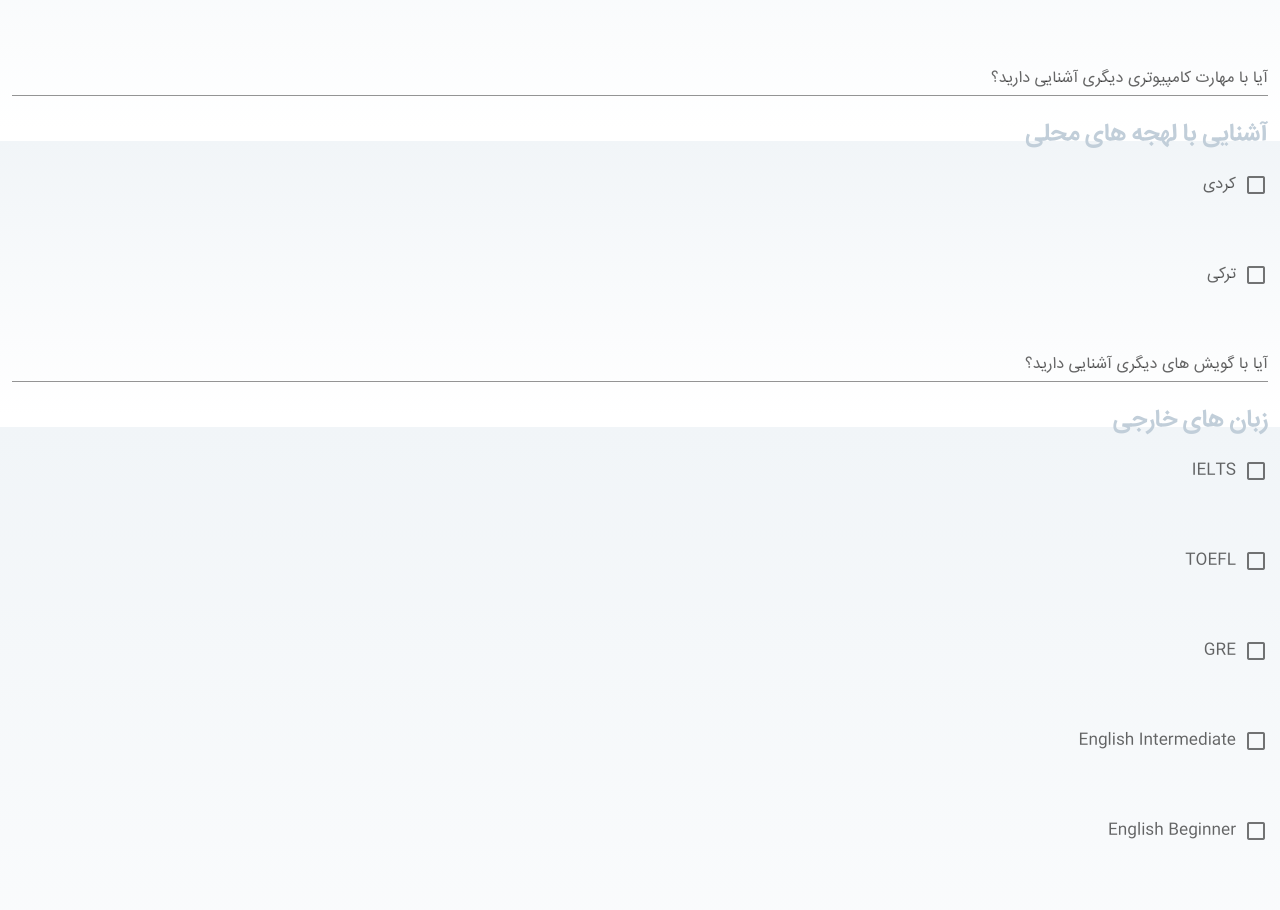
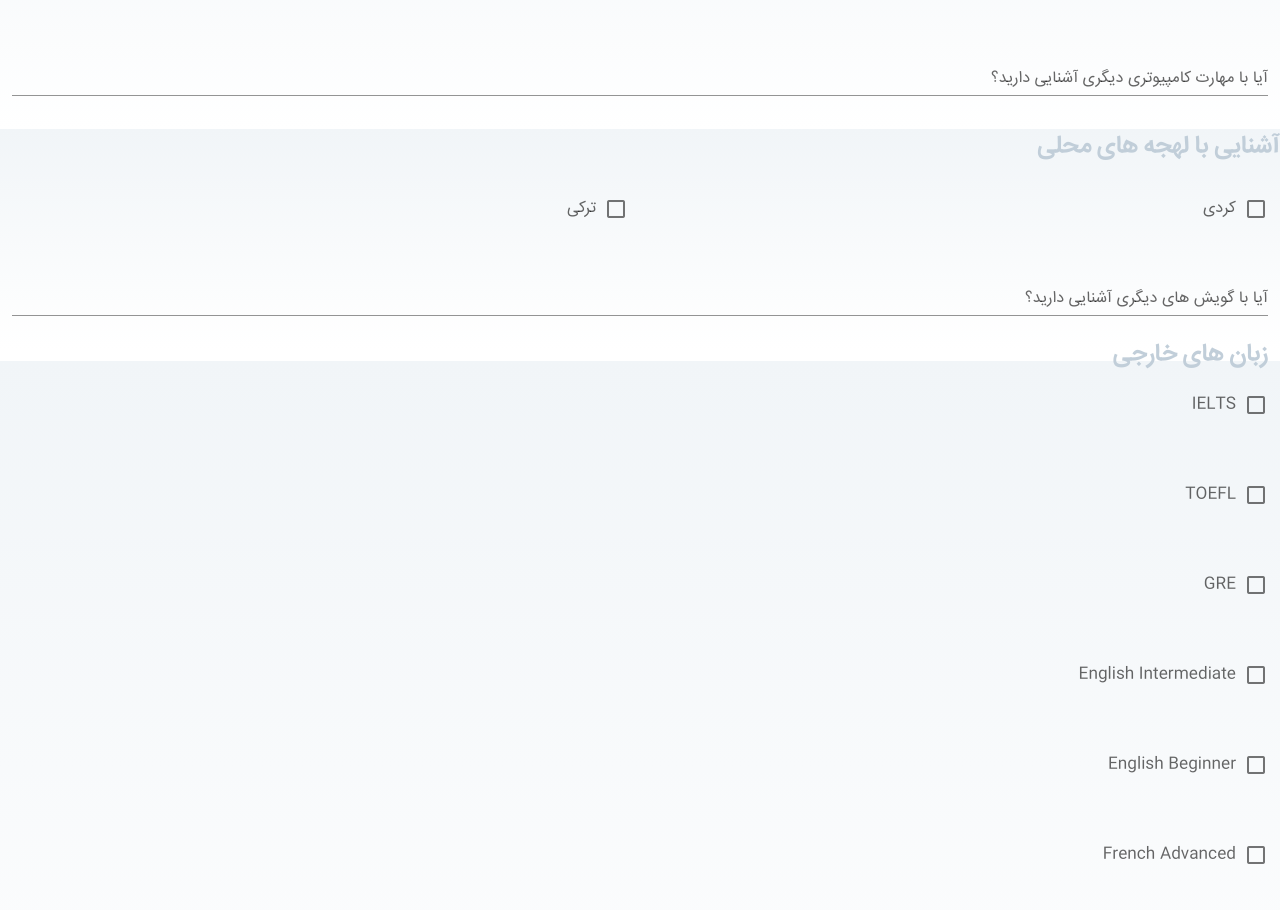
Before and after one commit to mistrs2p/orkidify_hr, a Vue app: page / in a window 1280 px wide. Shown: the part 2967-3877 px from the top of the page. Built offline with nearby package versions, Linux system fonts and the light colour scheme.

Commit message:
Accent Component Added & Set

```diff
--- a/src/App.vue
+++ b/src/App.vue
@@ -14,34 +14,7 @@
         <Contact />
         <Majors :majors="majors" :years="years" />
         <ComputerSkills />
-
-        <h2>آشنایی با لهجه های محلی</h2>
-        <v-row>
-          <v-col
-            cols="6"
-          >
-            <v-checkbox
-              label="کردی"
-            />
-          </v-col>
-
-          <v-col
-            cols="6"
-          >
-            <v-checkbox
-              label="ترکی"
-            />
-          </v-col>
-
-           <v-col
-            cols="12"
-          >
-            <v-text-field
-              label="آیا با گویش های دیگری آشنایی دارید؟"
-            />
-          </v-col>
-        </v-row>
-
+        <Accent />
 
         <h2>زبان های خارجی</h2>
         <v-row>
@@ -457,6 +430,7 @@ import Marriage from './components/Marriage'
 import Contact from './components/Contact'
 import Majors from './components/Majors'
 import ComputerSkills from './components/ComputerSkills'
+import Accent from './components/Accent'
 export default {
   name: 'App',
 
@@ -469,7 +443,8 @@ export default {
     Marriage,
     Contact,
     Majors,
-    ComputerSkills
+    ComputerSkills,
+    Accent
   },
 
   data: () => ({
--- /dev/null
+++ b/src/components/Accent.vue
@@ -0,0 +1,42 @@
+<template>
+    <v-row>
+        <div class="twoPart">
+            <h2>آشنایی با لهجه های محلی</h2>
+        </div>
+        <div class="twoPart">
+            <v-col
+            cols="6"
+            >
+            <v-checkbox
+                label="کردی"
+            />
+            </v-col>
+
+            <v-col
+            cols="6"
+            >
+            <v-checkbox
+                label="ترکی"
+            />
+            </v-col>
+
+            <v-col
+            cols="12"
+            >
+            <v-text-field
+                label="آیا با گویش های دیگری آشنایی دارید؟"
+            />
+            </v-col>
+        </div>
+    </v-row>
+</template>
+
+<script>
+export default {
+
+}
+</script>
+
+<style>
+
+</style>
```
